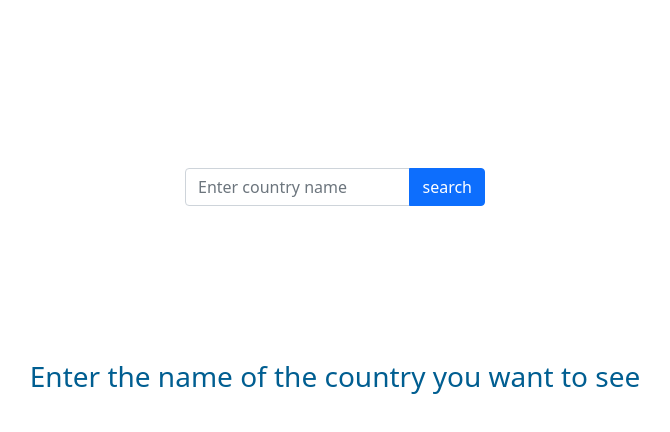
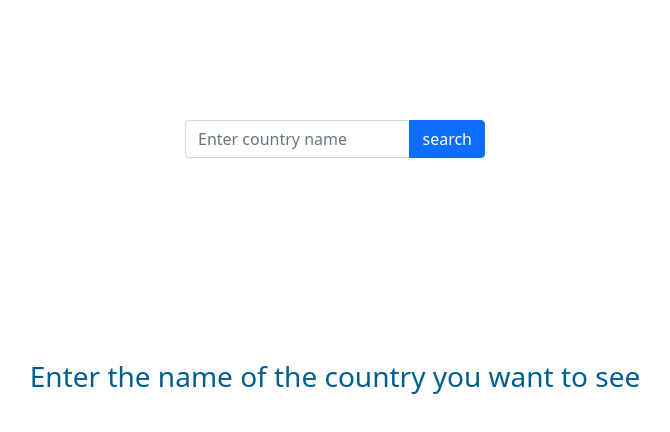
Before and after one commit to Erdem-Baran/world-countries-app, a plain HTML site: page countrys/index.html in a window 1280 px wide. Shown: the whole page, without its empty margins (305-975 px from the left). Drawn offline with nearby package versions, Linux system fonts and the light colour scheme.

Commit message:
css update

```diff
--- a/countrys/style.css
+++ b/countrys/style.css
@@ -1,7 +1,7 @@
 .input-group {
   width: 300px;
   position: absolute;
-  top: 15%;
+  top: 9%;
   left: 50%;
   transform: translateX(-50%);
 }
```
